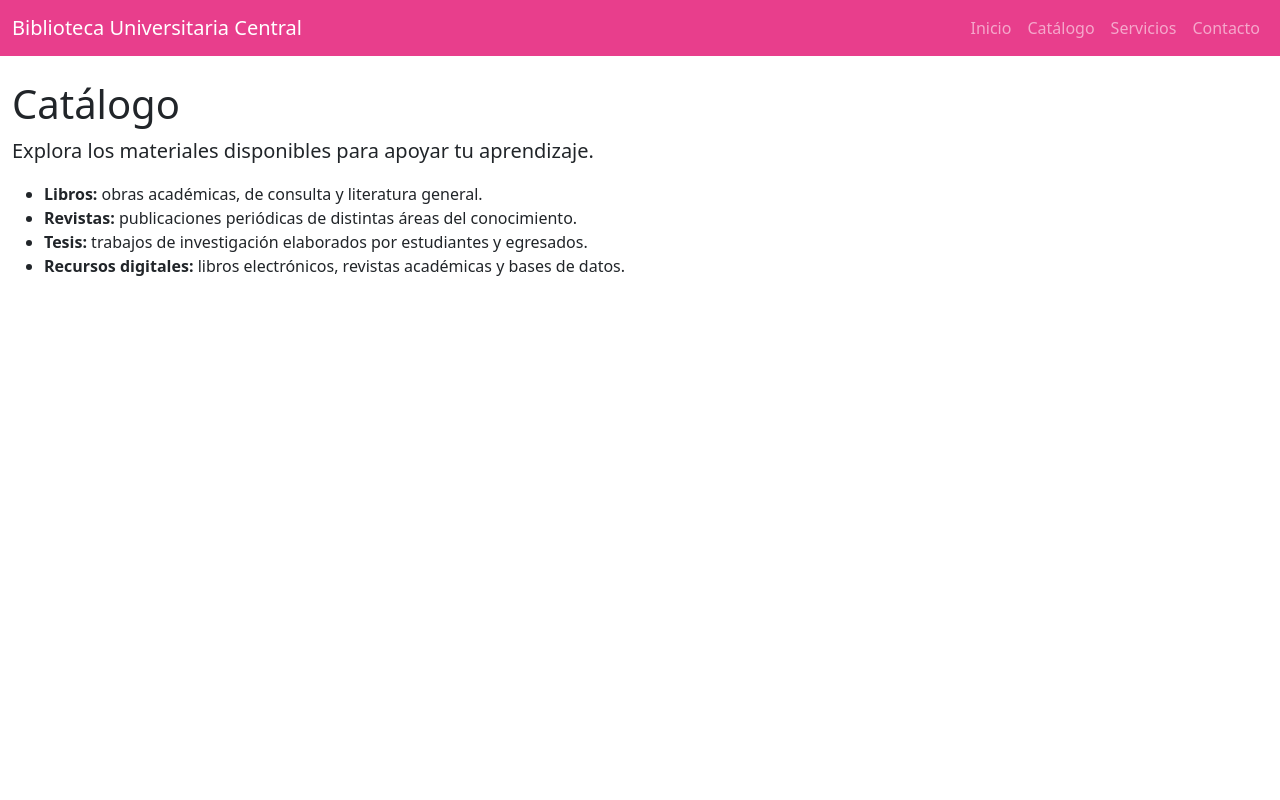
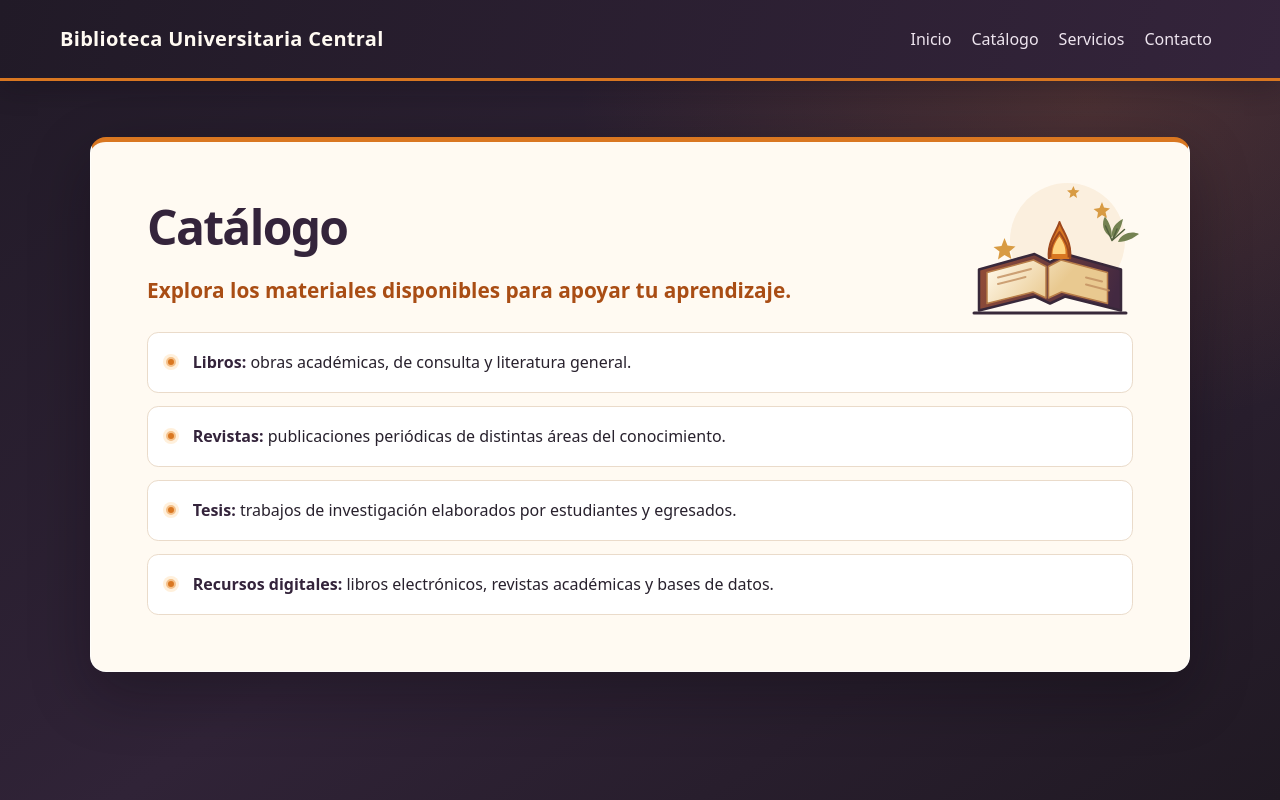
Before and after one commit to DulceVerdin/App-biblioteca, a Flask app: page /catalogo in a window 1280 px wide. Run offline with Flask 3, Linux system fonts and the light colour scheme.

Commit message:
Aplicacion de estilos 30/11/2026

```diff
--- a/static-styles-CSS/styles.css
+++ b/static-styles-CSS/styles.css
@@ -1,3 +1,233 @@
-.bg-rosa {
-  background-color: #e83e8c !important;
+:root {
+  color-scheme: light;
+  --color-ink: #28212d;
+  --color-night: #211a27;
+  --color-plum: #34243b;
+  --color-orange: #d97721;
+  --color-orange-dark: #a94d14;
+  --color-paper: #fffaf2;
+  --color-border: #eadbca;
 }
+
+body {
+  min-height: 100vh;
+  color: var(--color-ink);
+  background:
+    radial-gradient(ellipse at 85% 12%, rgb(217 119 33 / 16%), transparent 32rem),
+    linear-gradient(145deg, #211a27 0%, #302337 52%, #201923 100%);
+  font-family: system-ui, -apple-system, "Segoe UI", sans-serif;
+}
+
+.navbar.bg-rosa {
+  background: linear-gradient(105deg, var(--color-night), var(--color-plum)) !important;
+  border-bottom: 3px solid var(--color-orange);
+  box-shadow: 0 8px 24px rgb(15 10 18 / 25%);
+}
+
+.navbar .container-fluid {
+  max-width: 1200px;
+  padding: 0.65rem 1.25rem;
+  gap: 1rem;
+}
+
+.navbar-brand {
+  color: var(--color-paper);
+  font-weight: 700;
+  letter-spacing: 0.015em;
+}
+
+.navbar-brand:hover,
+.navbar-brand:focus {
+  color: #ffc078;
+}
+
+.navbar-nav {
+  flex-direction: row;
+  flex-wrap: wrap;
+  gap: 0.25rem;
+}
+
+.navbar .nav-link {
+  padding: 0.55rem 0.8rem;
+  border-radius: 0.5rem;
+  color: #eee5ef;
+  transition: background-color 160ms ease, color 160ms ease;
+}
+
+.navbar .nav-link:hover,
+.navbar .nav-link:focus {
+  color: #fff;
+  background-color: rgb(217 119 33 / 22%);
+}
+
+main.container-fluid {
+  position: relative;
+  width: min(100% - 2rem, 1100px);
+  margin: clamp(1.5rem, 5vw, 3.5rem) auto;
+  padding: clamp(1.5rem, 5vw, 3.5rem) !important;
+  overflow: hidden;
+  background: var(--color-paper);
+  border: 1px solid rgb(255 255 255 / 70%);
+  border-top: 5px solid var(--color-orange);
+  border-radius: 1rem;
+  box-shadow: 0 22px 60px rgb(10 7 12 / 32%);
+}
+
+main.container-fluid::after {
+  position: absolute;
+  top: 1.25rem;
+  right: 1.5rem;
+  width: 230px;
+  height: 170px;
+  background: url("/static/halloween-library.svg") center / contain no-repeat;
+  content: "";
+  pointer-events: none;
+}
+
+body.page-catalogo main.container-fluid::after {
+  background-image: url("/static/halloween-catalogo.svg");
+}
+
+body.page-servicios main.container-fluid::after {
+  background-image: url("/static/halloween-servicios.svg");
+}
+
+body.page-contacto main.container-fluid::after {
+  background-image: url("/static/halloween-contacto.svg");
+}
+
+main h1,
+main h2 {
+  color: var(--color-plum);
+  font-weight: 750;
+  line-height: 1.2;
+}
+
+main h1 {
+  max-width: 70%;
+  margin-bottom: 1rem;
+  font-size: clamp(2rem, 5vw, 3rem);
+  letter-spacing: -0.035em;
+}
+
+main h2 {
+  margin-top: 2rem;
+  margin-bottom: 0.8rem;
+  font-size: clamp(1.3rem, 3vw, 1.7rem);
+}
+
+main h2::after {
+  display: block;
+  width: 3rem;
+  height: 3px;
+  margin-top: 0.6rem;
+  background: var(--color-orange);
+  border-radius: 3px;
+  content: "";
+}
+
+main p {
+  max-width: 72ch;
+  line-height: 1.75;
+}
+
+main .lead {
+  margin-bottom: 1.5rem;
+  color: var(--color-orange-dark);
+  font-size: clamp(1.1rem, 2.5vw, 1.3rem);
+  font-weight: 550;
+}
+
+main ul {
+  display: grid;
+  gap: 0.85rem;
+  margin: 1.25rem 0 0;
+  padding: 0;
+  list-style: none;
+}
+
+main li {
+  position: relative;
+  padding: 1rem 1.1rem 1rem 2.8rem;
+  background: #fff;
+  border: 1px solid var(--color-border);
+  border-radius: 0.7rem;
+  line-height: 1.65;
+}
+
+main li::before {
+  position: absolute;
+  top: 1.45rem;
+  left: 1.1rem;
+  width: 0.65rem;
+  height: 0.65rem;
+  background: var(--color-orange);
+  border: 2px solid #f4c18b;
+  border-radius: 50%;
+  box-shadow: 0 0 0 3px #fff0dc;
+  content: "";
+}
+
+main li strong {
+  color: var(--color-plum);
+}
+
+a:focus-visible {
+  outline: 3px solid #ffbd70;
+  outline-offset: 3px;
+}
+
+@media (max-width: 575.98px) {
+  .navbar .container-fluid {
+    align-items: flex-start;
+    flex-direction: column;
+    gap: 0.35rem;
+  }
+
+  .navbar-nav {
+    margin-left: -0.5rem;
+  }
+
+  .navbar .nav-link {
+    padding: 0.45rem 0.6rem;
+  }
+
+  main.container-fluid {
+    width: calc(100% - 1.25rem);
+    margin: 1.25rem auto;
+    padding-top: 8rem !important;
+    border-radius: 0.75rem;
+  }
+
+  main.container-fluid::after {
+    top: 0.65rem;
+    right: 50%;
+    width: 150px;
+    height: 105px;
+    transform: translateX(50%);
+  }
+
+  main h1 {
+    max-width: none;
+  }
+}
+
+@media (min-width: 576px) and (max-width: 800px) {
+  main.container-fluid::after {
+    width: 180px;
+    height: 135px;
+  }
+
+  main h1 {
+    max-width: 62%;
+  }
+}
+
+@media (prefers-reduced-motion: reduce) {
+  *,
+  *::before,
+  *::after {
+    scroll-behavior: auto !important;
+    transition-duration: 0.01ms !important;
+  }
+}
--- a/templates/catalogo.html
+++ b/templates/catalogo.html
@@ -1,4 +1,6 @@
 {% extends "layout.html" %}
+
+{% block page_class %}page-catalogo{% endblock %}
 
 {% block content %}
   <h1>{{ titulo }}</h1>
--- a/templates/contacto.html
+++ b/templates/contacto.html
@@ -1,4 +1,6 @@
 {% extends "layout.html" %}
+
+{% block page_class %}page-contacto{% endblock %}
 
 {% block content %}
   <h1>{{ titulo }}</h1>
--- a/templates/index.html
+++ b/templates/index.html
@@ -1,4 +1,6 @@
 {% extends "layout.html" %}
+
+{% block page_class %}page-inicio{% endblock %}
 
 {% block content %}
   <h1>{{ titulo }}</h1>
--- a/templates/layout.html
+++ b/templates/layout.html
@@ -12,7 +12,7 @@
     >
     <link rel="stylesheet" href="{{ url_for('static', filename='styles.css') }}">
   </head>
-  <body>
+  <body class="{% block page_class %}{% endblock %}">
     <nav class="navbar navbar-expand-lg navbar-dark bg-rosa">
       <div class="container-fluid">
         <a class="navbar-brand" href="{{ url_for('inicio') }}">Biblioteca Universitaria Central</a>
--- a/templates/servicios.html
+++ b/templates/servicios.html
@@ -1,4 +1,6 @@
 {% extends "layout.html" %}
+
+{% block page_class %}page-servicios{% endblock %}
 
 {% block content %}
   <h1>{{ titulo }}</h1>
```
Also changed, not shown: static-styles-CSS/halloween-catalogo.svg (added), static-styles-CSS/halloween-contacto.svg (added), static-styles-CSS/halloween-library.svg (added), static-styles-CSS/halloween-servicios.svg (added).
